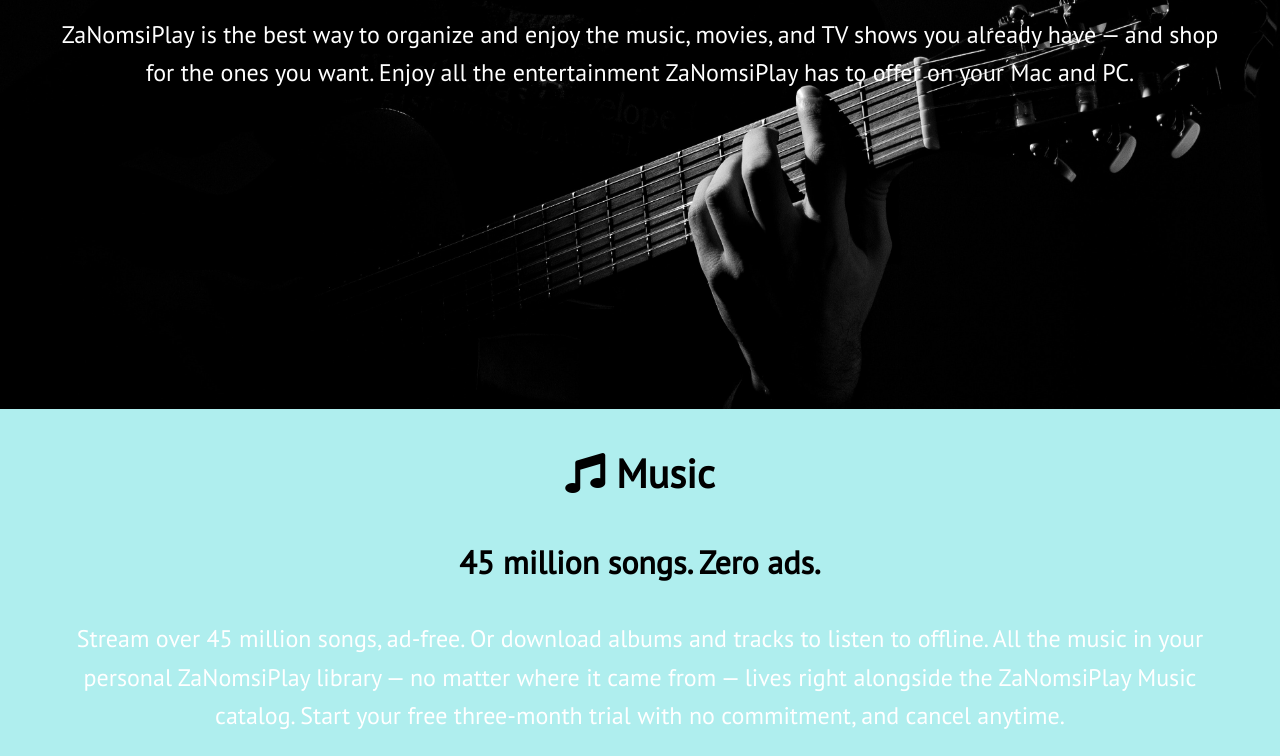
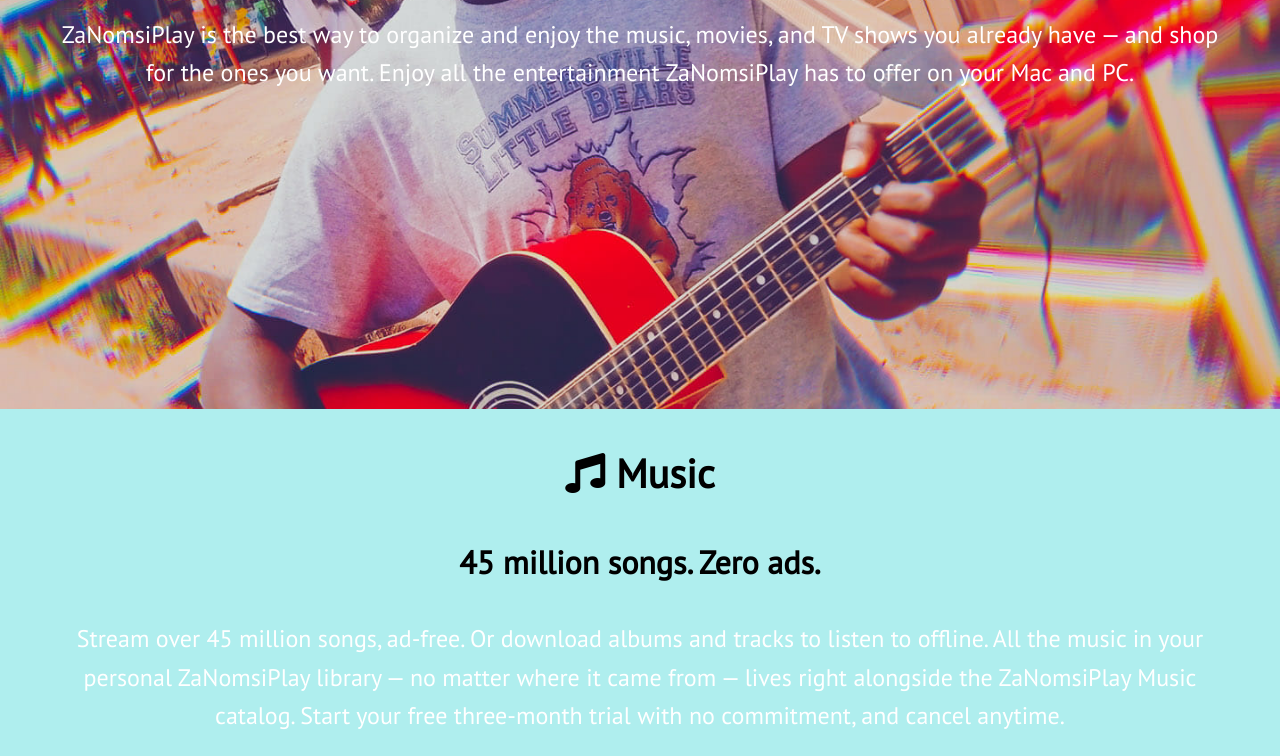
Before and after one commit to NomsuBen/Week-6-Assignment, a plain HTML site: page index.html in a window 1280 px wide. Shown: the part 391-1147 px from the top of the page. Drawn offline with nearby package versions, Linux system fonts and the light colour scheme; files whose address does not match are found by name.

Commit message:
Initiial commit

```diff
--- a/ZaNomsiPlay.css
+++ b/ZaNomsiPlay.css
@@ -55,7 +55,7 @@
 #showcase {
     margin:0;
     padding: 0;
-    background: url('../image/showcase.jpeg') no-repeat center/cover;
+    background: url('../image/Joeplay.jpg') no-repeat center/cover;
     width: 100%;
     height: 100vh;
     position: relative;
```
